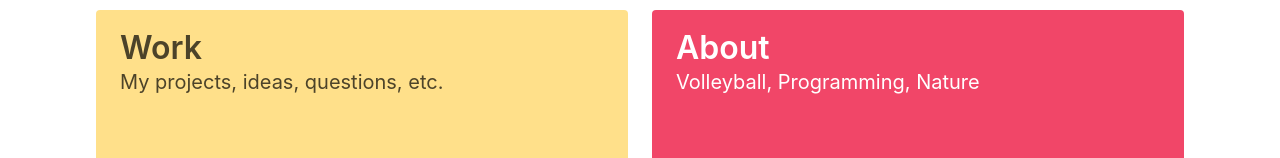
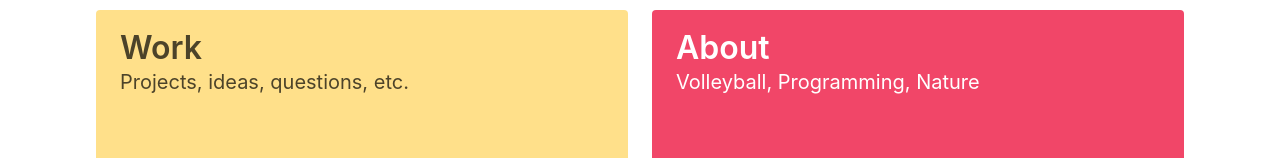
Before and after one commit to eli1797/Learning_Vue, a Vue app in the folder blog/: page / in a window 1280 px wide. Shown: the part 472-630 px from the top of the page. Built offline with nearby package versions, Linux system fonts and the light colour scheme.

Commit message:
Update Home.vue

```diff
--- a/blog/src/views/Home.vue
+++ b/blog/src/views/Home.vue
@@ -27,7 +27,7 @@
                 </router-link>
                 <router-link class="tile is-child notification is-warning" to="/work">
                   <p class="title">Work</p>
-                  <p class="subtitle">My projects, ideas, questions, etc.</p>
+                  <p class="subtitle">Projects, ideas, questions, etc.</p>
                   <br>
                 </router-link>
               </div>
```
